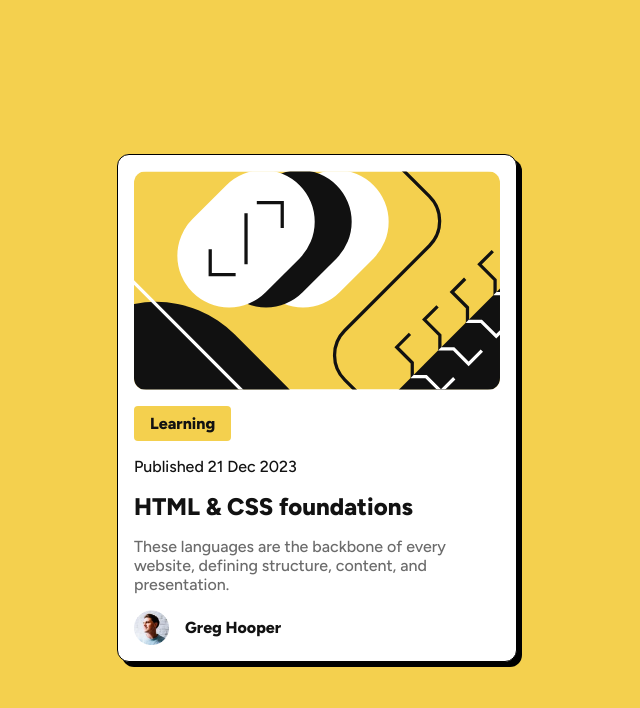
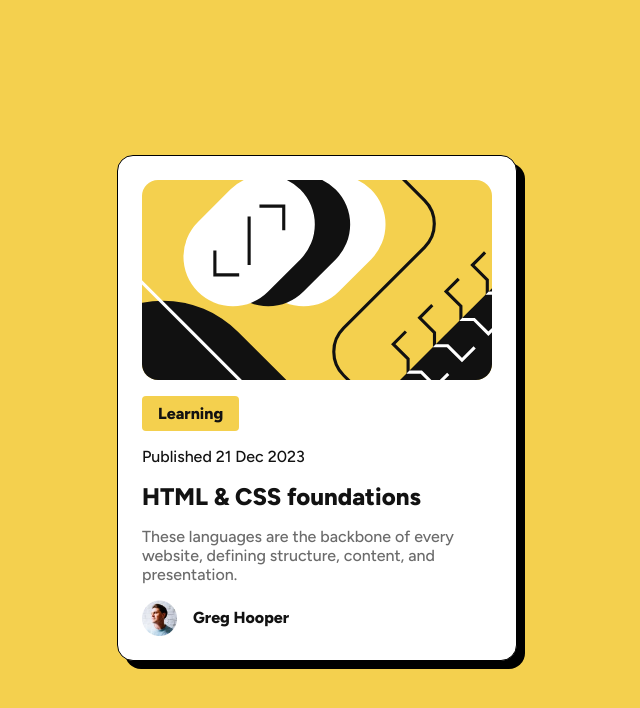
Before and after one commit to DelbertGrady/fem-blog-preview-card, a plain HTML site: page index.html in a window 1280 px wide. Shown: the whole page, without its empty margins (323-963 px from the left). Drawn offline with Linux system fonts and the light colour scheme.

Commit message:
Update card styles: adjust dimensions, padding, and shadow
Increased border radius, padding, and box-shadow for a more modern design. Added height and object-fit properties to images for improved layout consistency. Minor adjustments ensure a more polished card appearance.

```diff
--- a/styles.css
+++ b/styles.css
@@ -24,7 +24,7 @@ img {
   --color-yellow: hsl(47, 88%, 63%);
   --color-gray-500: hsl(0, 0%, 42%);
   --color-gray-950: hsl(0, 0%, 7%);
-  --border-radius: 12px;
+  --border-radius: 16px;
   --border-radius__small: 4px;
   --font-weight-normal: 500;
   --font-weight-bold: 800;
@@ -46,11 +46,11 @@ body {
   flex-direction: column;
   gap: 16px;
   width: 400px;
-  padding: 1em;
+  padding: 1.5em;
   border: 1px solid #000;
   border-radius: var(--border-radius);
   background-color: #fff;
-  box-shadow: 5px 5px 0 #000;
+  box-shadow: 8px 8px 0 #000;
 
   &:hover {
     cursor: pointer;
@@ -60,8 +60,10 @@ body {
     }
   }
 
-  img {
+  & > img {
     border-radius: var(--border-radius);
+    height: 200px;
+    object-fit: cover;
   }
 
   .card-tag {
```
